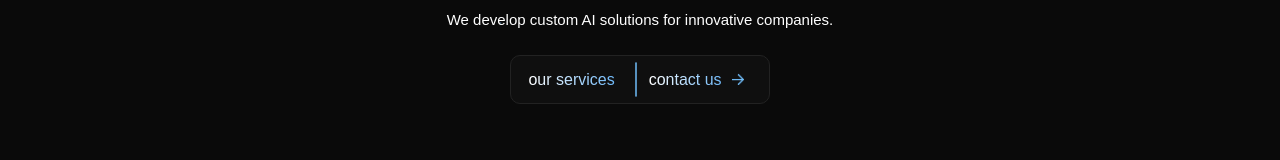
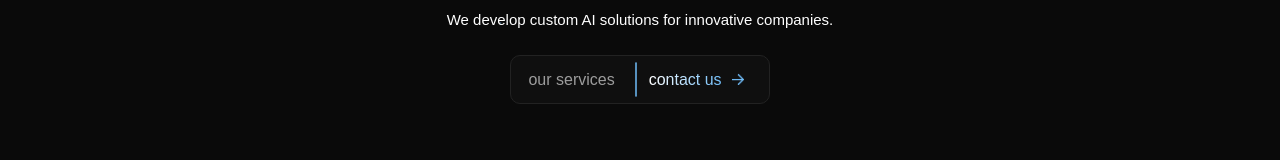
Before and after one commit to phoenix1004-dev/codeblaze, a React (Create React App) app: page / in a window 1280 px wide. Shown: the part 461-621 px from the top of the page. Built offline with nearby package versions, Linux system fonts and the light colour scheme; a web font is replaced by a local one.

Commit message:
fix header button

```diff
--- a/src/components/Button/index.tsx
+++ b/src/components/Button/index.tsx
@@ -9,6 +9,7 @@ type ButtonProps = {
 
 type HeaderButtonProps = {
   item: HEADER_BUTTON;
+  currentPos: CursorPosition;
   setPosition: (pos: CursorPosition) => void;
 };
 
@@ -23,7 +24,11 @@ export const NormalButton: FC<ButtonProps> = ({ children }) => {
   );
 };
 
-export const HeaderButton: FC<HeaderButtonProps> = ({ item, setPosition }) => {
+export const HeaderButton: FC<HeaderButtonProps> = ({
+  item,
+  currentPos,
+  setPosition,
+}) => {
   const ref = useRef<HTMLAnchorElement>(null);
 
   const setPos = () => {
@@ -58,7 +63,12 @@ export const HeaderButton: FC<HeaderButtonProps> = ({ item, setPosition }) => {
         <p className="framer-text font-[Switzer] text-white text-[14px] tracking-[0px]">
           <span
             data-text-fill="true"
-            className="framer-text bg-gradient-to-r from-white to-[#70bafa]"
+            className={
+              (currentPos.left === 0 && item.key === 0) ||
+              (currentPos.left > 0 && item.key === 1)
+                ? "framer-text bg-gradient-to-r from-white to-[#70befa]"
+                : "framer-text bg-[#9c9c9c]"
+            }
           >
             {item.title}
           </span>
@@ -94,7 +104,12 @@ export const HeaderButtonGroup = () => {
     <>
       <InitialCursorDiv pos={position} />
       {HEADER_BUTTON_LIST.map((item: HEADER_BUTTON, index: number) => (
-        <HeaderButton key={index} item={item} setPosition={setPosition} />
+        <HeaderButton
+          key={index}
+          item={item}
+          currentPos={position}
+          setPosition={setPosition}
+        />
       ))}
     </>
   );
--- a/src/constants/Link.ts
+++ b/src/constants/Link.ts
@@ -11,8 +11,9 @@ export const NAV_MENU: MenuLink[] = [
 ];
 
 export const HEADER_BUTTON_LIST: HEADER_BUTTON[] = [
-  { title: "our services", link: "./#services", icon: null },
+  { key: 0, title: "our services", link: "./#services", icon: null },
   {
+    key: 1,
     title: "contact us",
     link: "./#contact",
     icon: arrowRight,
--- a/src/type/index.ts
+++ b/src/type/index.ts
@@ -4,6 +4,7 @@ export type MenuLink = {
 };
 
 export type HEADER_BUTTON = {
+  key: number;
   title: string;
   link: string;
   icon: any;
```
